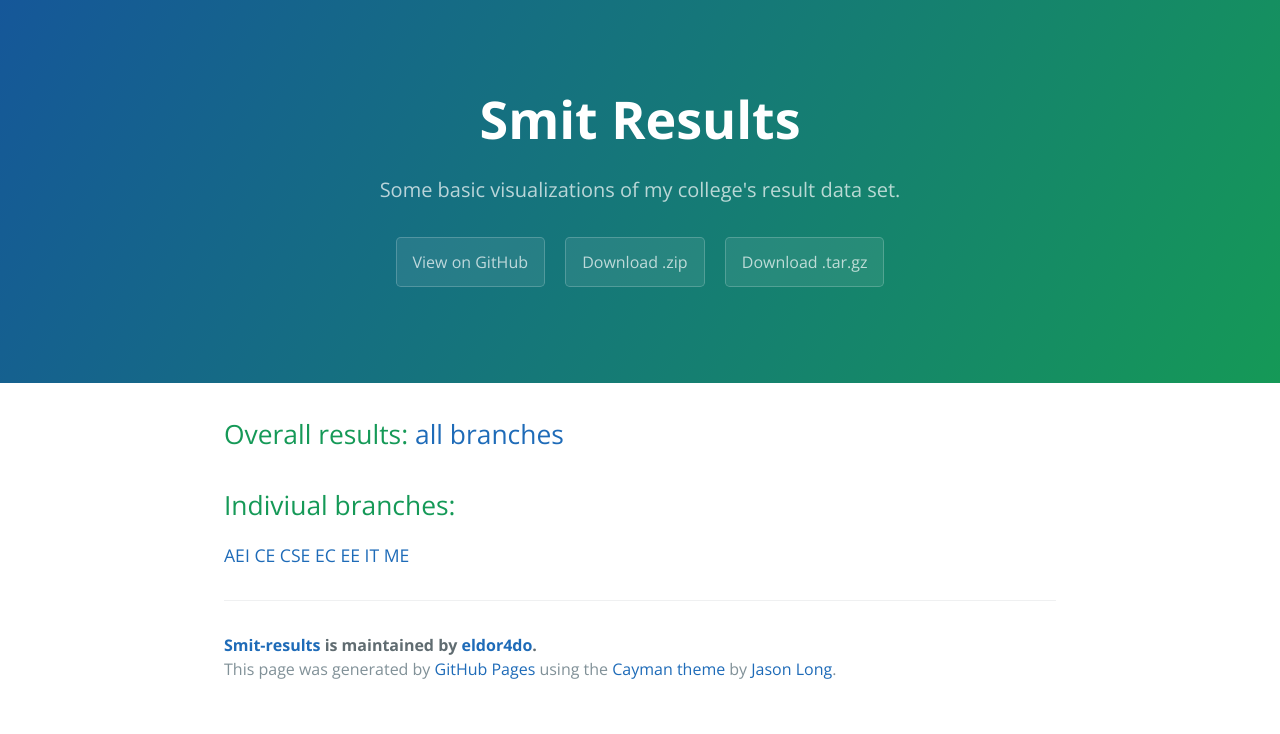
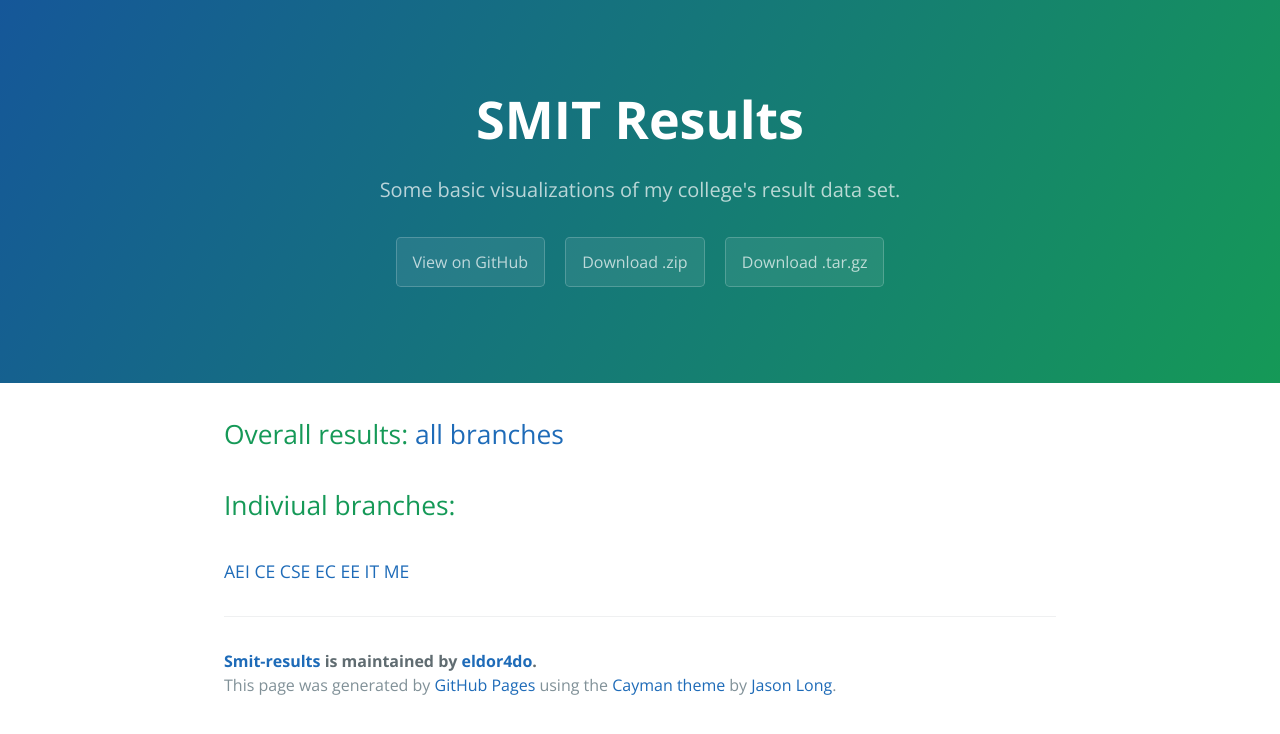
Before and after one commit to eldor4do/smit-results, a plain HTML site: page index.html in a window 1280 px wide. Drawn offline with nearby package versions, Linux system fonts and the light colour scheme.

Commit message:
Update index.html

```diff
--- a/index.html
+++ b/index.html
@@ -11,7 +11,7 @@
   </head>
   <body>
     <section class="page-header">
-      <h1 class="project-name">Smit Results</h1>
+      <h1 class="project-name">SMIT Results</h1>
       <h2 class="project-tagline">Some basic visualizations of my college&#39;s result data set.</h2>
       <a href="https://github.com/eldor4do/smit-results" class="btn">View on GitHub</a>
       <a href="https://github.com/eldor4do/smit-results/zipball/master" class="btn">Download .zip</a>
@@ -25,24 +25,19 @@
      <h2>
 Indiviual branches:
 </h2>
-
+<h3></h3>
 <a id="check-the-preview-here" class="anchor" href="#check-the-preview-here" aria-hidden="true"><span class="octicon octicon-link"></span></a><a href="https://cdn.rawgit.com/eldor4do/smit-results/master/aei.html">AEI</a>
-</h3>
 
 <a id="check-the-preview-here" class="anchor" href="#check-the-preview-here" aria-hidden="true"><span class="octicon octicon-link"></span></a><a href="https://cdn.rawgit.com/eldor4do/smit-results/master/ce.html">CE</a>
-</h3>
 
 <a id="check-the-preview-here" class="anchor" href="#check-the-preview-here" aria-hidden="true"><span class="octicon octicon-link"></span></a><a href="https://cdn.rawgit.com/eldor4do/smit-results/master/cse.html">CSE</a>
-</h3>
 
 <a id="check-the-preview-here" class="anchor" href="#check-the-preview-here" aria-hidden="true"><span class="octicon octicon-link"></span></a><a href="https://cdn.rawgit.com/eldor4do/smit-results/master/ec.html">EC</a>
-</h3>
 
 <a id="check-the-preview-here" class="anchor" href="#check-the-preview-here" aria-hidden="true"><span class="octicon octicon-link"></span></a><a href="https://cdn.rawgit.com/eldor4do/smit-results/master/ee.html">EE</a>
-</h3>
 
 <a id="check-the-preview-here" class="anchor" href="#check-the-preview-here" aria-hidden="true"><span class="octicon octicon-link"></span></a><a href="https://cdn.rawgit.com/eldor4do/smit-results/master/it.html">IT</a>
-</h3>
+
 
 <a id="check-the-preview-here" class="anchor" href="#check-the-preview-here" aria-hidden="true"><span class="octicon octicon-link"></span></a><a href="https://cdn.rawgit.com/eldor4do/smit-results/master/me.html">ME</a>
 </h3>
```
